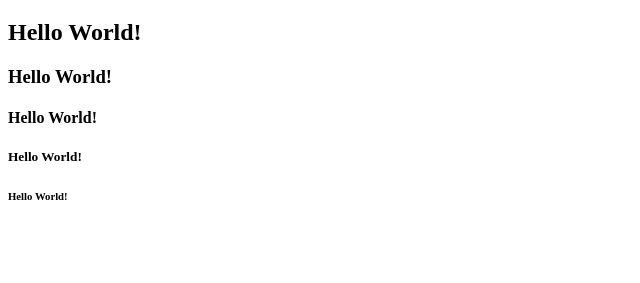
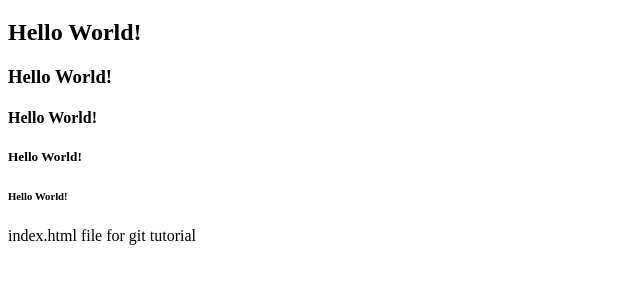
Before and after one commit to cokestrawberry/first_myRepos, a plain HTML site: page index.html in a window 1280 px wide. Shown: the part 61-344 px from the top of the page, without its empty margins (0-640 px from the left). Drawn offline with Linux system fonts and the light colour scheme.

Commit message:
first commit

```diff
--- a/index.html
+++ b/index.html
@@ -13,5 +13,6 @@
     <h4>Hello World!</h4>
     <h5>Hello World!</h5>
     <h6>Hello World!</h6>
+    <p>index.html file for git tutorial</p>
 </body>
 </html>
```
